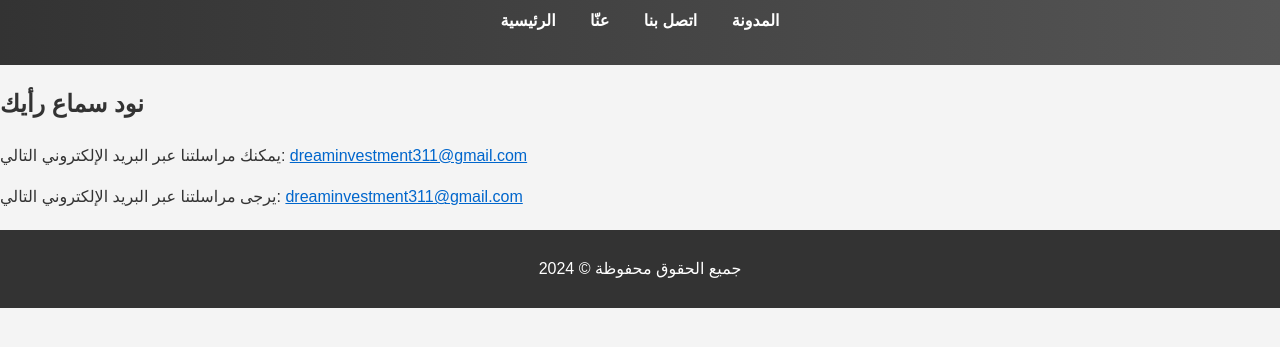
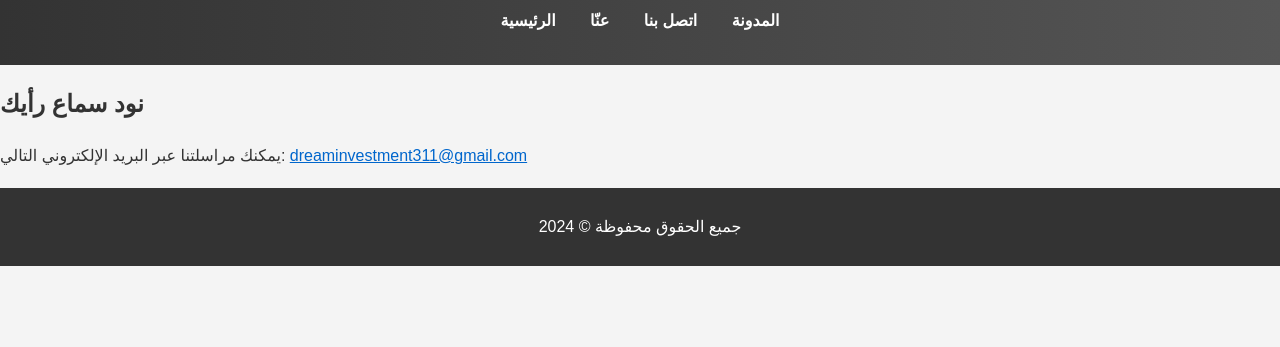
Before and after one commit to Noha173/Mo2achir-o, a plain HTML site: page contact.html in a window 1280 px wide. Shown: the part 101-448 px from the top of the page. Drawn offline with Linux system fonts and the light colour scheme; files that its build step writes are made by us from their sources.

Commit message:
contact.html

```diff
--- a/contact.html
+++ b/contact.html
@@ -23,8 +23,7 @@
         <section>
             <h2>نود سماع رأيك</h2>
             <p>يمكنك مراسلتنا عبر البريد الإلكتروني التالي: <a href="mailto:dreaminvestment311@gmail.com">dreaminvestment311@gmail.com</a></p>
-            <p>يرجى مراسلتنا عبر البريد الإلكتروني التالي: <a href="mailto:dreaminvestment311@gmail.com">dreaminvestment311@gmail.com</a></p>
-        </section>
+      </section>
     </main>
     <footer>
         <p>جميع الحقوق محفوظة © 2024</p>
```
